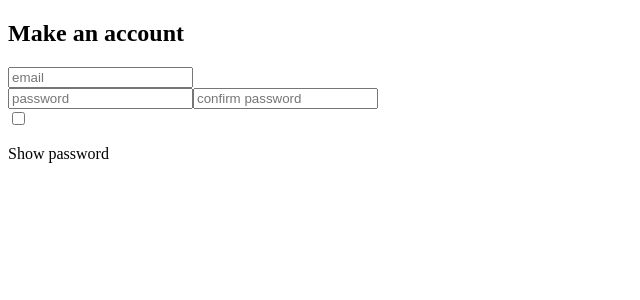
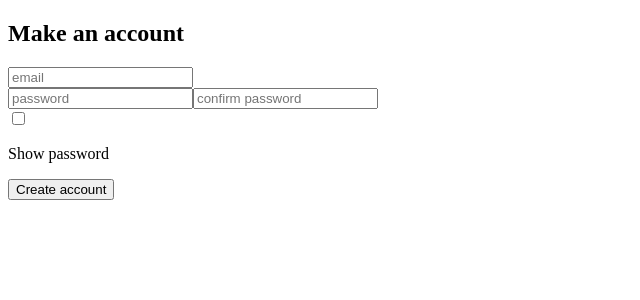
Before and after one commit to zerofille/reg-form-frontend, a React (Create React App) app: page / in a window 1280 px wide. Shown: the top 300 px of the page, without its empty margins (0-640 px from the left). Built offline with nearby package versions, Linux system fonts and the light colour scheme.

Commit message:
Add button to the form

```diff
--- a/src/Components/regForm.js
+++ b/src/Components/regForm.js
@@ -36,6 +36,7 @@ function RegForm(props) {
                 />
                 <p>Show password</p>
               </div>
+              <button type="submit">Create account</button>
             </Form>
           );
         }}
```
